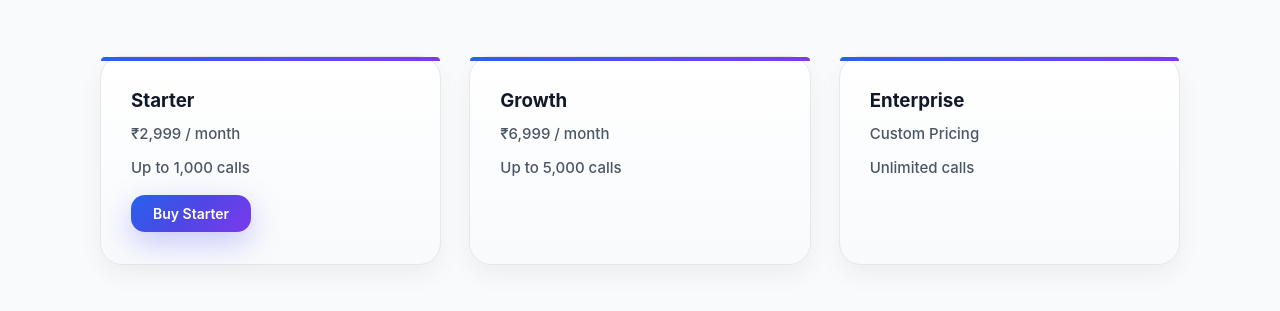
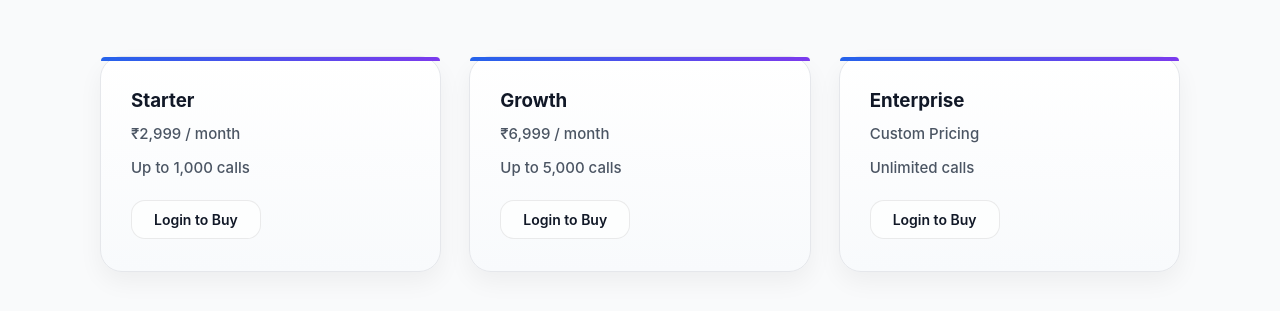
Before and after one commit to spidykrishna/-ai-agent, a Django app: page /pricing/ in a window 1280 px wide. Shown: the part 240-551 px from the top of the page. Run offline with Django 5.2, Linux system fonts and the light colour scheme; some libraries are stand-ins or nearby versions.

Commit message:
Make changes in login required

```diff
--- /dev/null
+++ b/core/admin.py
@@ -0,0 +1,4 @@
+from django.contrib import admin
+from .models import DemoRequest
+
+admin.site.register(DemoRequest)
--- a/core/templates/core/base.html
+++ b/core/templates/core/base.html
@@ -10,7 +10,11 @@
 <body>
 
 <header class="navbar">
-  <div class="logo">AI Agent</div>
+  <div class="logo">
+  <a href="{% url 'home' %}" style="text-decoration:none; color:inherit;">
+    AI Agent
+  </a>
+</div>
 
   <nav class="nav-links">
     <a href="{% url 'home' %}">Home</a>
--- a/core/templates/core/pricing.html
+++ b/core/templates/core/pricing.html
@@ -1,6 +1,5 @@
 {% extends 'core/base.html' %}
 {% block title %}Pricing{% endblock %}
-
 
 {% block content %}
 <section class="page">
@@ -8,20 +7,32 @@
   <p>Simple and transparent pricing.</p>
 
   <div class="cards">
+
     <!-- STARTER PLAN -->
     <div class="card">
       <h3>Starter</h3>
       <p>₹2,999 / month</p>
       <p>Up to 1,000 calls</p>
 
-      <button
-        type="button"
-        class="btn primary"
-        onclick="startPayment()"
-        style="margin-top:15px;"
-      >
-        Buy Starter
-      </button>
+      {% if user.is_authenticated %}
+        <button
+  class="btn primary"
+  onclick="startPayment(2999)"
+  style="margin-top:20px;"
+>
+  Buy Starter
+</button>
+
+      {% else %}
+        <a
+  href="{% url 'login' %}?next={% url 'pricing' %}"
+  class="btn ghost"
+  style="margin-top:20px; display:inline-block;"
+>
+  Login to Buy
+</a>
+
+      {% endif %}
     </div>
 
     <!-- GROWTH PLAN -->
@@ -29,6 +40,26 @@
       <h3>Growth</h3>
       <p>₹6,999 / month</p>
       <p>Up to 5,000 calls</p>
+
+      {% if user.is_authenticated %}
+        <button
+  class="btn primary"
+  onclick="startPayment(2999)"
+  style="margin-top:20px;"
+>
+  Buy Starter
+</button>
+
+      {% else %}
+        <a
+  href="{% url 'login' %}?next={% url 'pricing' %}"
+  class="btn ghost"
+  style="margin-top:20px; display:inline-block;"
+>
+  Login to Buy
+</a>
+
+      {% endif %}
     </div>
 
     <!-- ENTERPRISE PLAN -->
@@ -36,69 +67,72 @@
       <h3>Enterprise</h3>
       <p>Custom Pricing</p>
       <p>Unlimited calls</p>
+
+      {% if user.is_authenticated %}
+        <button
+  class="btn primary"
+  onclick="startPayment(2999)"
+  style="margin-top:20px;"
+>
+  Buy Starter
+</button>
+
+      {% else %}
+        <a
+  href="{% url 'login' %}?next={% url 'pricing' %}"
+  class="btn ghost"
+  style="margin-top:20px; display:inline-block;"
+>
+  Login to Buy
+</a>
+
+      {% endif %}
     </div>
+
   </div>
 </section>
 {% endblock %}
 
 {% block scripts %}
-<!-- Razorpay Checkout -->
 <script src="https://checkout.razorpay.com/v1/checkout.js"></script>
 
 <script>
-// 🔥 DEBUG: confirm JS is loaded
-console.log("Pricing JS loaded");
-
-// MAIN PAYMENT FUNCTION
-function startPayment() {
-  console.log("Buy Starter clicked");
-
+function startPayment(amount) {
   fetch("/pay/", {
     method: "POST",
     headers: {
+      "Content-Type": "application/json",
       "X-CSRFToken": getCookie("csrftoken")
-    }
+    },
+    body: JSON.stringify({ amount: amount })
   })
-  .then(response => response.json())
+  .then(res => res.json())
   .then(order => {
-    console.log("Order created:", order);
-
     var options = {
-      "key": "rzp_test_xxxxxxxx",   // 🔴 REPLACE WITH YOUR REAL KEY
-      "amount": order.amount,
-      "currency": "INR",
-      "name": "AI Calling Agent",
-      "description": "Starter Plan",
-      "order_id": order.id,
-      "handler": function (response) {
+      key: "rzp_test_xxxxxxxx", // replace later
+      amount: order.amount,
+      currency: "INR",
+      name: "AI Calling Agent",
+      order_id: order.id,
+      handler: function () {
         alert("Payment Successful 🎉");
-        console.log(response);
       },
-      "theme": {
-        "color": "#6366f1"
-      }
+      theme: { color: "#6366f1" }
     };
-
-    var rzp = new Razorpay(options);
-    rzp.open();
-  })
-  .catch(error => {
-    console.error("Payment error:", error);
+    new Razorpay(options).open();
   });
 }
 
-// CSRF helper (REQUIRED for Django)
+// CSRF helper
 function getCookie(name) {
   let cookieValue = null;
-  if (document.cookie && document.cookie !== "") {
-    const cookies = document.cookie.split(";");
-    for (let cookie of cookies) {
+  if (document.cookie) {
+    document.cookie.split(";").forEach(cookie => {
       cookie = cookie.trim();
       if (cookie.startsWith(name + "=")) {
         cookieValue = decodeURIComponent(cookie.substring(name.length + 1));
-        break;
       }
-    }
+    });
   }
   return cookieValue;
 }
--- a/core/views.py
+++ b/core/views.py
@@ -5,8 +5,9 @@ from django.contrib.auth.decorators import login_required
 from django.views.decorators.csrf import csrf_exempt
 from django.http import JsonResponse
 import razorpay
+import json
+from .models import DemoRequest, Payment
 from django.conf import settings
-
 
 def home(request):
     return render(request, 'core/index.html')
@@ -89,28 +90,37 @@ from django.contrib.auth.decorators import login_required
 @login_required
 def demo(request):
     if request.method == "POST":
+        DemoRequest.objects.create(
+            user=request.user,
+            name=request.POST.get("name"),
+            email=request.POST.get("email"),
+            company=request.POST.get("company"),
+            demo_type=request.POST.get("demo_type"),
+        )
+
+        # 🔁 Redirect to Calendly after saving
         return redirect("schedule_meeting")
 
     return render(request, "core/demo.html")
 
-
+@login_required
 def create_payment(request):
     if request.method == "POST":
-        client = razorpay.Client(
-            auth=(settings.RAZORPAY_KEY_ID, settings.RAZORPAY_KEY_SECRET)
-        )
+        try:
+            data = json.loads(request.body)
+            amount = int(data.get("amount", 0)) * 100  # convert to paise
 
-        order = client.order.create({
-            "amount": 299900,  # ₹2999
-            "currency": "INR",
-            "payment_capture": 1
-        })
+            return JsonResponse({
+                "id": "order_test_123",
+                "amount": amount
+            })
+        except Exception as e:
+            return JsonResponse({"error": str(e)}, status=500)
 
-        return JsonResponse(order)
-
-    return JsonResponse({"error": "Invalid request"}, status=400)
-def schedule_meeting(request):
-    return render(request, "core/schedule_meeting.html")
 @login_required
 def schedule_meeting(request):
-    return render(request, "core/schedule_meeting.html")
+    return redirect(
+        "https://calendly.com/yourname/ai-calling-demo"
+        "?name=" + request.user.get_full_name() +
+        "&email=" + request.user.email
+    )
--- a/static/css/style.css
+++ b/static/css/style.css
@@ -421,3 +421,6 @@ body * {
   background: #ffffff;
   box-shadow: 0 0 0 4px rgba(99,102,241,0.15);
 }
+.logo a:hover {
+  opacity: 0.85;
+}
```
Also changed, not shown: core/models.py (+11 -0 lines), core/migrations/0001_initial.py (added), core/migrations/__init__.py (added).
